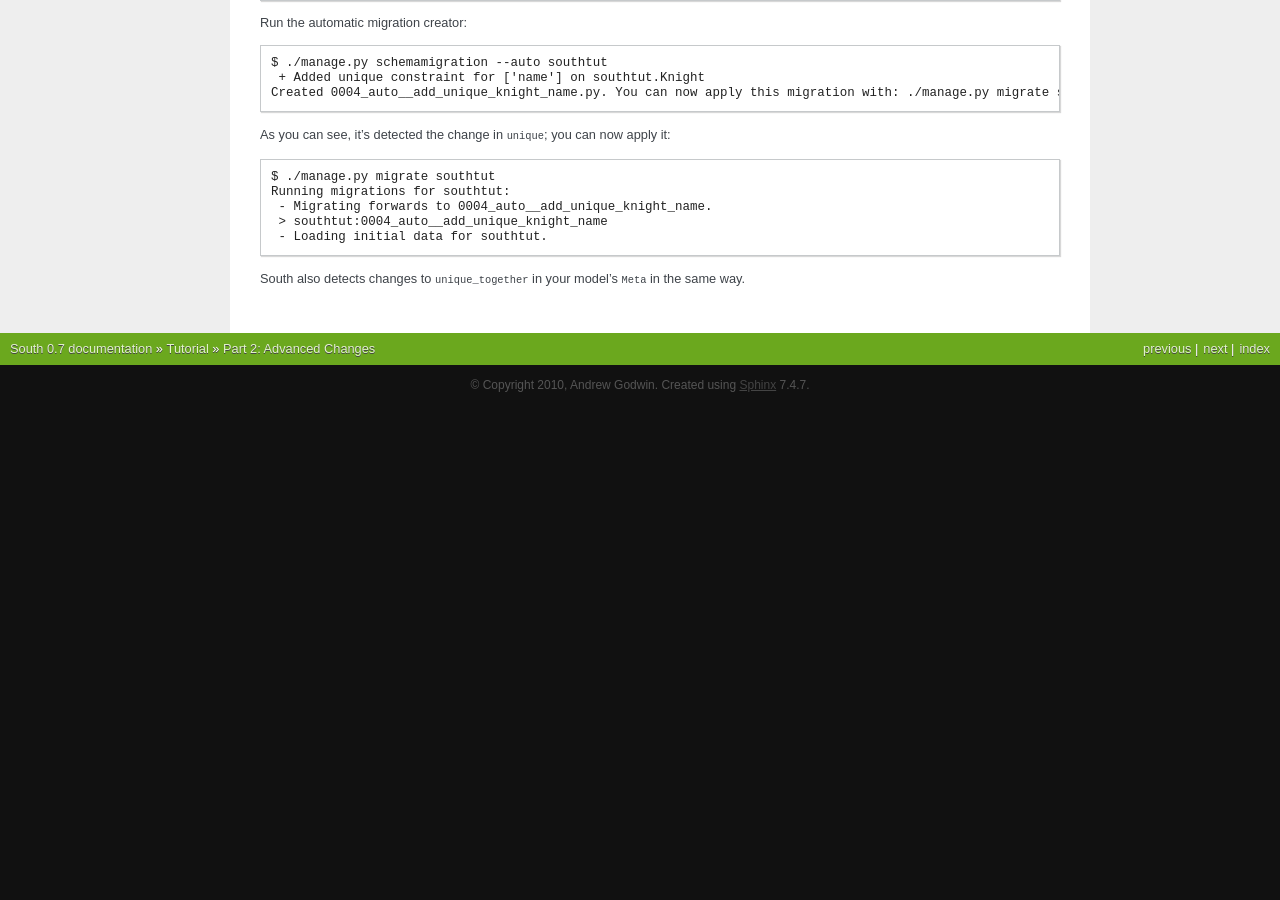
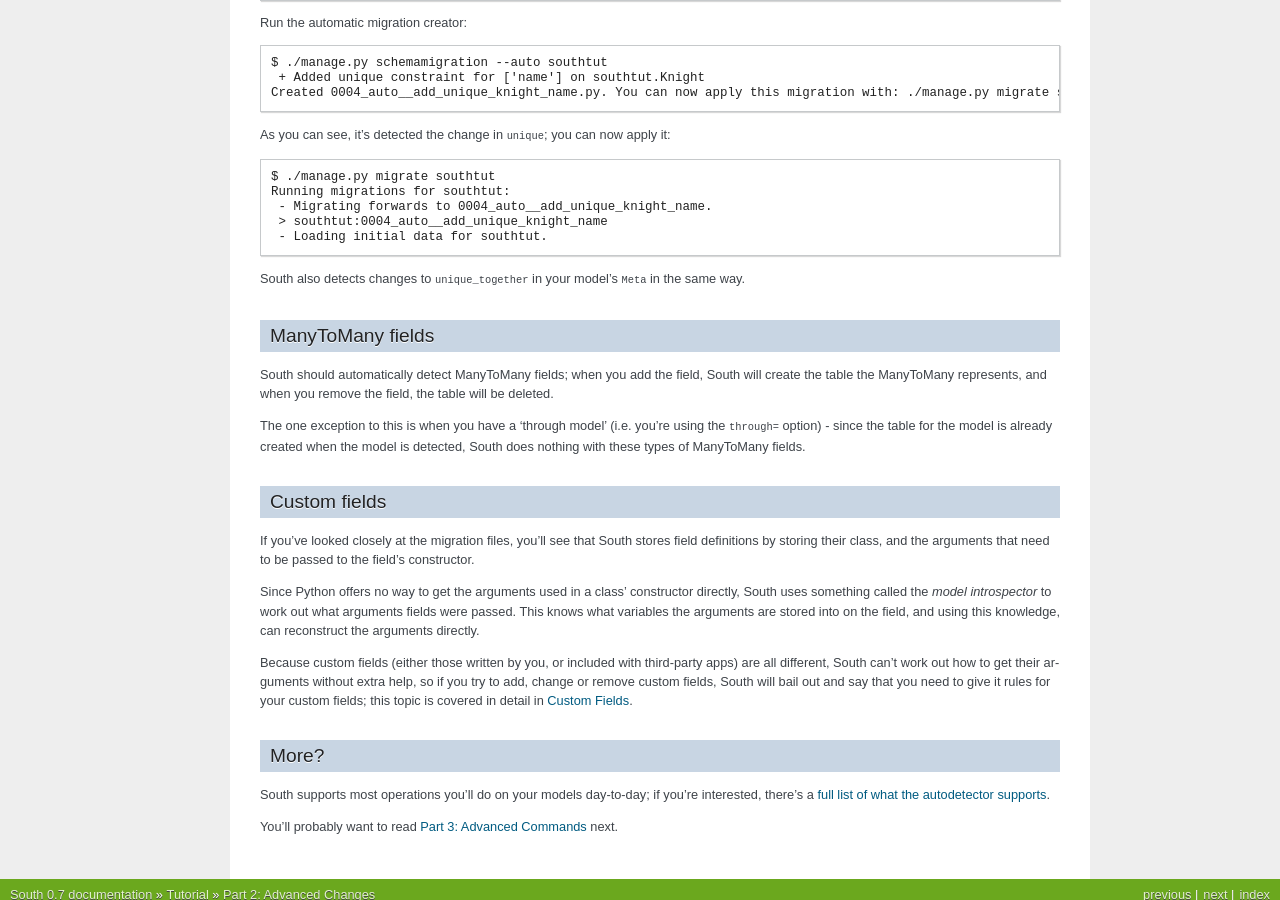
Before and after one commit to matthiask/south, a Sphinx documentation site: the page built from docs/tutorial/part2.rst, in a window 1280 px wide and 900 px high, scrolled down 1451 px. Built offline with Sphinx 7.4.7, drawn with Linux system fonts in a browser that asks for light colours; before the commit the page ends 1856 px from its top, so only the background shows below that; some of the changed text lies outside the part shown.

Commit message:
More docs! This is quickly becoming my largest work.

```diff
--- a/docs/index.rst
+++ b/docs/index.rst
@@ -31,7 +31,9 @@ Contents
    unittests
    ormfreezing
    generics
-   extendingintrospection
+   customfields
+   autodetector
+   signals
    fixtures
    settings
    releasenotes/index
--- a/docs/releasenotes/0.7.rst
+++ b/docs/releasenotes/0.7.rst
@@ -16,6 +16,9 @@ Backwards incompatible changes
 Tests now run with migrations by default, not using syncdb for everything as in
 0.6. This is the behaviour most people expect; to turn it off again,
 set ``SOUTH_TESTS_MIGRATE`` to False (migrating everything can be slow).
+
+In addition, you may note that some or all of your custom fields don't work when
+you upgrade; read more about this at :ref:`custom-fields`.
 
 
 Major changes
--- a/docs/tutorial/index.rst
+++ b/docs/tutorial/index.rst
@@ -17,3 +17,4 @@ Advanced features have their own extensive documentation, as well; the
 
    part1
    part2
+   part3
--- a/docs/tutorial/part2.rst
+++ b/docs/tutorial/part2.rst
@@ -6,6 +6,8 @@ Part 2: Advanced Changes
 
 Now you've done a simple change to the model, let's look at some of the more
 advanced changes you can do with South.
+
+.. _tutorial-part-2-defaults:
 
 Defaults
 --------
@@ -110,3 +112,43 @@ As you can see, it's detected the change in ``unique``; you can now apply it::
 
 South also detects changes to ``unique_together`` in your model's ``Meta`` in
 the same way.
+
+
+ManyToMany fields
+-----------------
+
+South should automatically detect ManyToMany fields; when you add the field,
+South will create the table the ManyToMany represents, and when you remove the
+field, the table will be deleted.
+
+The one exception to this is when you have a 'through model' (i.e. you're using
+the ``through=`` option) - since the table for the model is already created when
+the model is detected, South does nothing with these types of ManyToMany fields.
+
+Custom fields
+-------------
+
+If you've looked closely at the migration files, you'll see that South stores
+field definitions by storing their class, and the arguments that need to be
+passed to the field's constructor.
+
+Since Python offers no way to get the arguments used in a class' constructor
+directly, South uses something called the *model introspector* to work out
+what arguments fields were passed. This knows what variables the arguments
+are stored into on the field, and using this knowledge, can reconstruct the
+arguments directly.
+
+Because custom fields (either those written by you, or included with third-party
+apps) are all different, South can't work out how to get their arguments without
+extra help, so if you try to add, change or remove custom fields, South will
+bail out and say that you need to give it rules for your custom fields; this
+topic is covered in detail in :ref:`custom-fields`.
+
+More?
+-----
+
+South supports most operations you'll do on your models day-to-day; if you're
+interested, there's a :ref:`full list of what the autodetector supports
+<autodetector-supported-actions>`.
+
+You'll probably want to read :ref:`tutorial-part-3` next.
```
Also changed, not shown: docs/autodetector.rst (added, +45 -0 lines), docs/customfields.rst (added, +234 -0 lines), docs/extendingintrospection.rst (deleted, +0 -154 lines), docs/signals.rst (added, +7 -0 lines), docs/tutorial/part3.rst (added, +8 -0 lines).
